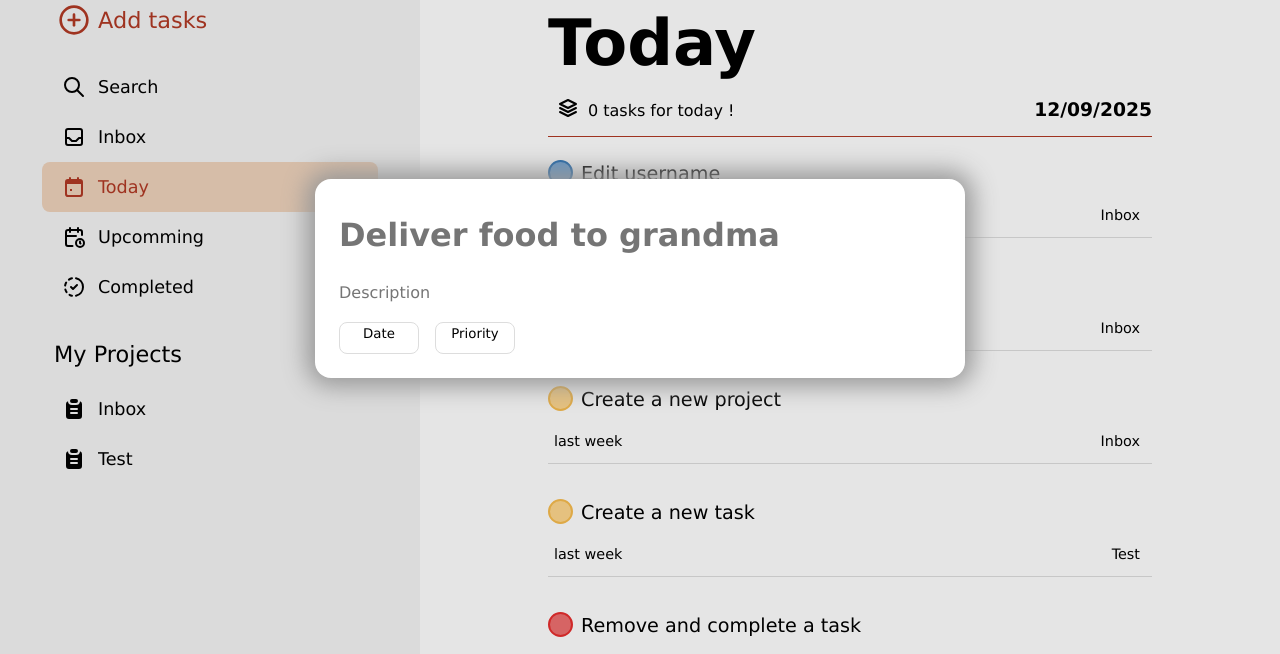
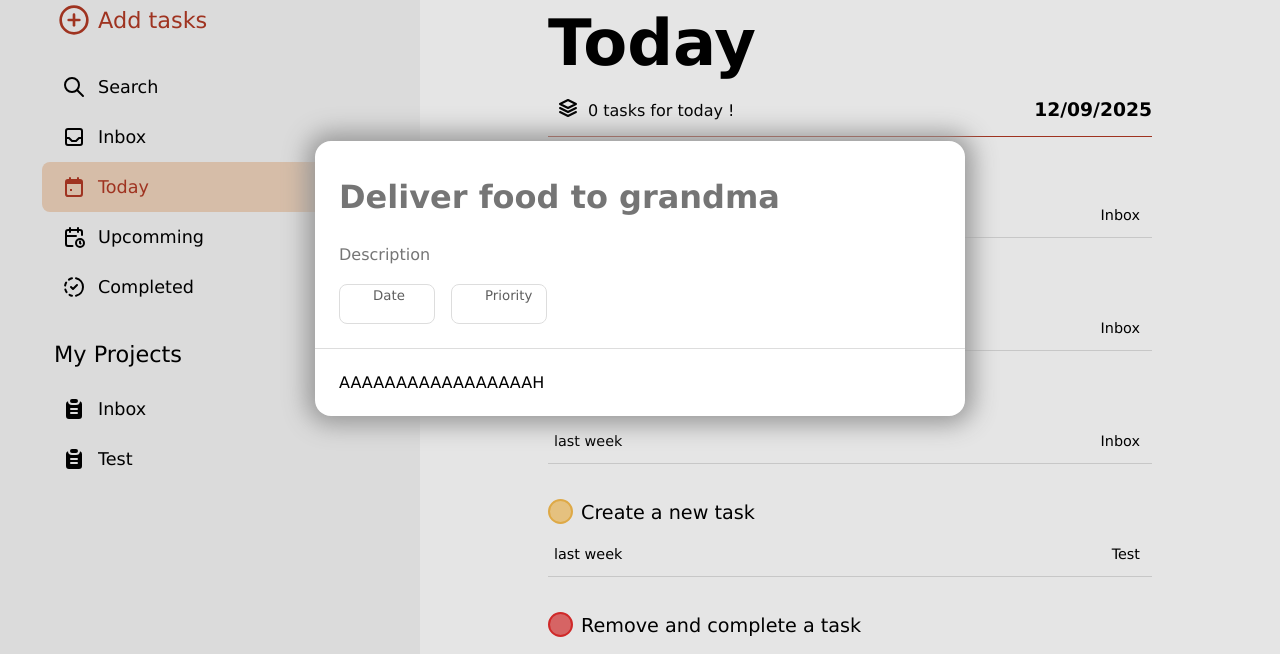
Before and after one commit to Oreus-F/ToDo, a website built with webpack: page src/template.html in a window 1280 px wide. Shown: the part 122-776 px from the top of the page. Built offline with nearby package versions, Linux system fonts and the light colour scheme.

Commit message:
Separate task dialog in two containers / create function to open panel for priority

```diff
--- a/src/dialogCreationDOM.js
+++ b/src/dialogCreationDOM.js
@@ -319,15 +319,24 @@ const createDialogNewTask = function(task){
     form.setAttribute('class', 'full-h')
 
 
-    const container = document.createElement('div');
-    container.setAttribute('class', 'flex-display column-direction gap-16 full-h')
+    const mainContainer = document.createElement('div');
+    mainContainer.setAttribute('class', 'flex-display column-direction gap-16 full-h pad1andHalfRem mainContainer-border')
 
-    container.appendChild(task_DivTitle(task));
-    container.appendChild(task_Description(task));
-    container.appendChild(task_Extra(task));
+    mainContainer.appendChild(task_DivTitle(task));
+    mainContainer.appendChild(task_Description(task));
+    mainContainer.appendChild(task_Extra(task));
 
 
-    form.appendChild(container);
+    const secondContainer = document.createElement('div');
+    secondContainer.setAttribute('class', 'flex-display pad1andHalfRem');
+
+    const testy = document.createElement('p');
+    testy.textContent = 'AAAAAAAAAAAAAAAAAH';
+
+    secondContainer.appendChild(testy);
+
+    form.appendChild(mainContainer);
+    form.appendChild(secondContainer)
     dialog.appendChild(form);
 
     const body = document.querySelector('body');
@@ -383,7 +392,7 @@ const task_Description = function(task){
 
 const task_Extra = function(task){
     const div = document.createElement('div');
-    div.setAttribute('class', 'flex-display gap-16');
+    div.setAttribute('class', 'flex-display gap-16 taskExtra-border');
 
     div.appendChild(extraTask_Date(task));
     div.appendChild(extraTask_Priority(task))
@@ -395,18 +404,19 @@ const task_Extra = function(task){
 
 const extraTask_Date = function(task){
     const div = document.createElement('div');
-    div.setAttribute('class', 'flex-basis200')
 
 
     const button = document.createElement('button');
     button.setAttribute('class', 'extraTask-button flex-display');
 
     const buttonContent = document.createElement('div');
-    buttonContent.setAttribute('class', 'flex-first-grow flex-display justif-content-center aligned-item-center');
+    buttonContent.setAttribute('class', 'flex-first-grow flex-display justif-content-center aligned-item-center gap-8');
 
     const buttonIcon = document.createElement('span');
+    buttonIcon.setAttribute('class', 'calendar-date full-h flex-basis20px')
 
     const buttonText = document.createElement('p');
+    buttonText.setAttribute('class', 'flex-first-grow extraTask-text');
 
 
     if (task) {
@@ -427,18 +437,20 @@ const extraTask_Date = function(task){
 
 const extraTask_Priority = function(task){
     const div = document.createElement('div');
-    div.setAttribute('class', 'flex-basis200')
 
 
     const button = document.createElement('button');
     button.setAttribute('class', 'extraTask-button flex-display');
 
     const buttonContent = document.createElement('div');
-    buttonContent.setAttribute('class', 'flex-first-grow flex-display justif-content-center aligned-item-center');
+    buttonContent.setAttribute('class', 'flex-first-grow flex-display justif-content-center aligned-item-center gap-8');
 
     const buttonIcon = document.createElement('span');
+    buttonIcon.setAttribute('class', 'priority-icon full-h flex-basis20px')
 
     const buttonText = document.createElement('p');
+    buttonText.setAttribute('class', 'flex-first-grow extraTask-text');
+
 
     if (task) {
         buttonText.textContent = task.priority
@@ -466,7 +478,7 @@ const newDate_Panel = function(task){
         const calendarMonth = getCalendarDays(dueDate);
         const bookingCalendar = createCalendarArray(calendarMonth);
 
-        console.log('A FAIRE QUAND ON VOUDRA EDITER LA TACHE');
+        container.appendChild(newDate_BookingCalendar(bookingCalendar));
 
     } else {
         const calendarMonth = getCalendarDays();
@@ -582,6 +594,11 @@ const removeCalendarPanel = function(){
 
 
 
+const priority_openWindow = function(task){
+
+}
+
+
 const sendNewUserData = function(event){
     const dialog = document.querySelector('#editUserDialog');
     const body = document.querySelector('body');
--- a/src/style.css
+++ b/src/style.css
@@ -2,7 +2,8 @@
     --main-white: #ffffff;
     --main-light-grey: #f4f4f4;
     --secondary-light-grey: #ececec;
-    --darker-grey: #dddddd;
+    --main-dark-grey: #dddddd;
+    --secondary-dark-grey: #5e5e5e;
     --ascent-pastel-color: #eed2bb;
     --ascent-color: #b13924;
     --ascent-typo-color: #ec5e45;
@@ -115,6 +116,9 @@ body{
     flex-basis: 20px;
 }
 
+.flex-basis10px{
+    flex-basis: 10px;
+}
 
 .grid-display{
     display: grid;
@@ -291,6 +295,10 @@ body{
 }
 
 
+.mainContainer-border{
+    border-bottom: var(--main-dark-grey) 1px solid;
+}
+
 .border-picture {
     border: calc(var(--px8)/2) var(--ascent-color) solid;
 }
@@ -346,7 +354,7 @@ nav > div:first-child button:nth-child(3){
 
 
 button.menu-button-help:hover{
-    background-color: var(--darker-grey);
+    background-color: var(--main-dark-grey);
 }
 
 
@@ -496,6 +504,23 @@ button[data-active = "true"]:hover{
 }
 
 
+.calendar-date{
+    background-color: var(--main-dark-grey);
+    mask-image: url(../asset/ressource/calendar-week.svg);
+
+    mask-position: center;
+    mask-repeat: no-repeat;
+}
+
+
+.priority-icon{
+    background-color: var(--main-dark-grey);
+    mask-image: url(../asset/ressource/flag.svg);
+    mask-position: center;
+    mask-repeat: no-repeat;
+}
+
+
 .bgc-mlg{
     background-color: var(--main-light-grey);
 }
@@ -608,7 +633,6 @@ button[data-active = "true"]:hover{
 
 
 .dialog-newTask{
-    padding: 1.5rem;
     height: max-content;
     width: clamp(450px, 60%, 650px);
 }
@@ -641,14 +665,24 @@ button[data-active = "true"]:hover{
 
 
 .extraTask-button{
-    min-height: 2rem;
-    min-width: 5rem;
+    min-height: 2.5rem;
+    min-width: 6rem;
     width: max-content;
 
-    border: 1px solid var(--darker-grey);
-    padding: 3px;
+    border: 1px solid var(--main-dark-grey);
+    padding: 3px 3px 3px 5px;
     border-radius: 8px;
     background-color: transparent;
+}
+
+
+.extraTask-button:hover{
+    background-color: var(--main-light-grey);
+}
+
+.extraTask-text{
+    text-align: left;
+    color: var(--secondary-dark-grey);
 }
 
 
@@ -686,6 +720,11 @@ button[data-active = "true"]:hover{
 
 .pad1rem{
     padding: 1rem
+}
+
+
+.pad1andHalfRem{
+    padding: 1.5rem;
 }
 
 
@@ -789,7 +828,7 @@ button{
 
     border-radius: 24px;
 
-    border: var(--darker-grey) 2px solid;
+    border: var(--main-dark-grey) 2px solid;
 }
 
 
@@ -882,7 +921,7 @@ button[data-priority='high']:hover{
 
 
 .taskList-Element{
-    border-bottom: var(--darker-grey) 1px solid;
+    border-bottom: var(--main-dark-grey) 1px solid;
 }
 
 
@@ -895,7 +934,7 @@ button[data-priority='high']:hover{
 
 /* .taskList-Element:hover{
     border-bottom: none;
-    box-shadow: var(--darker-grey) 0px 2px 2px;
+    box-shadow: var(--main-dark-grey) 0px 2px 2px;
     border-radius: 8px;
 
 
```
